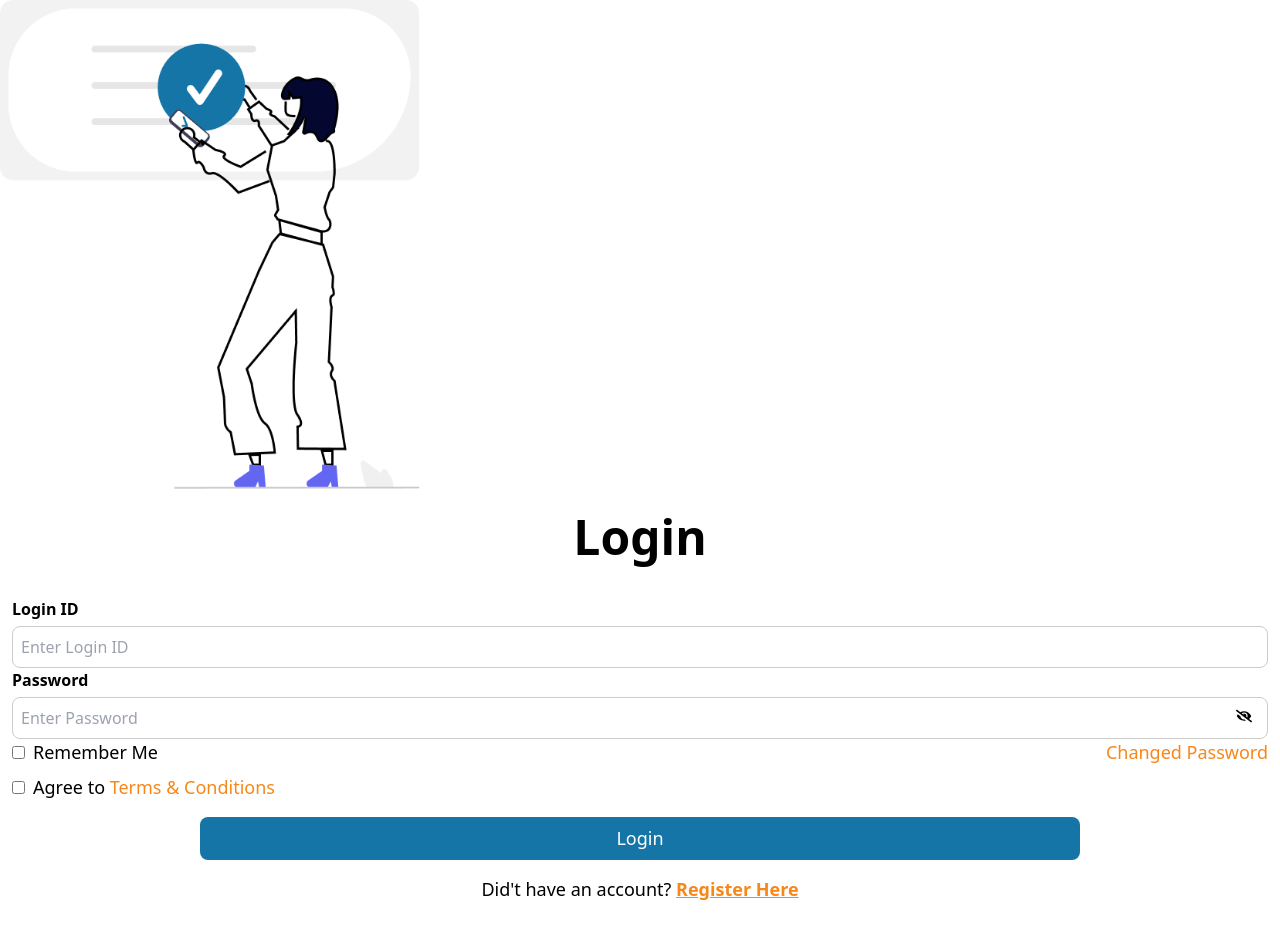
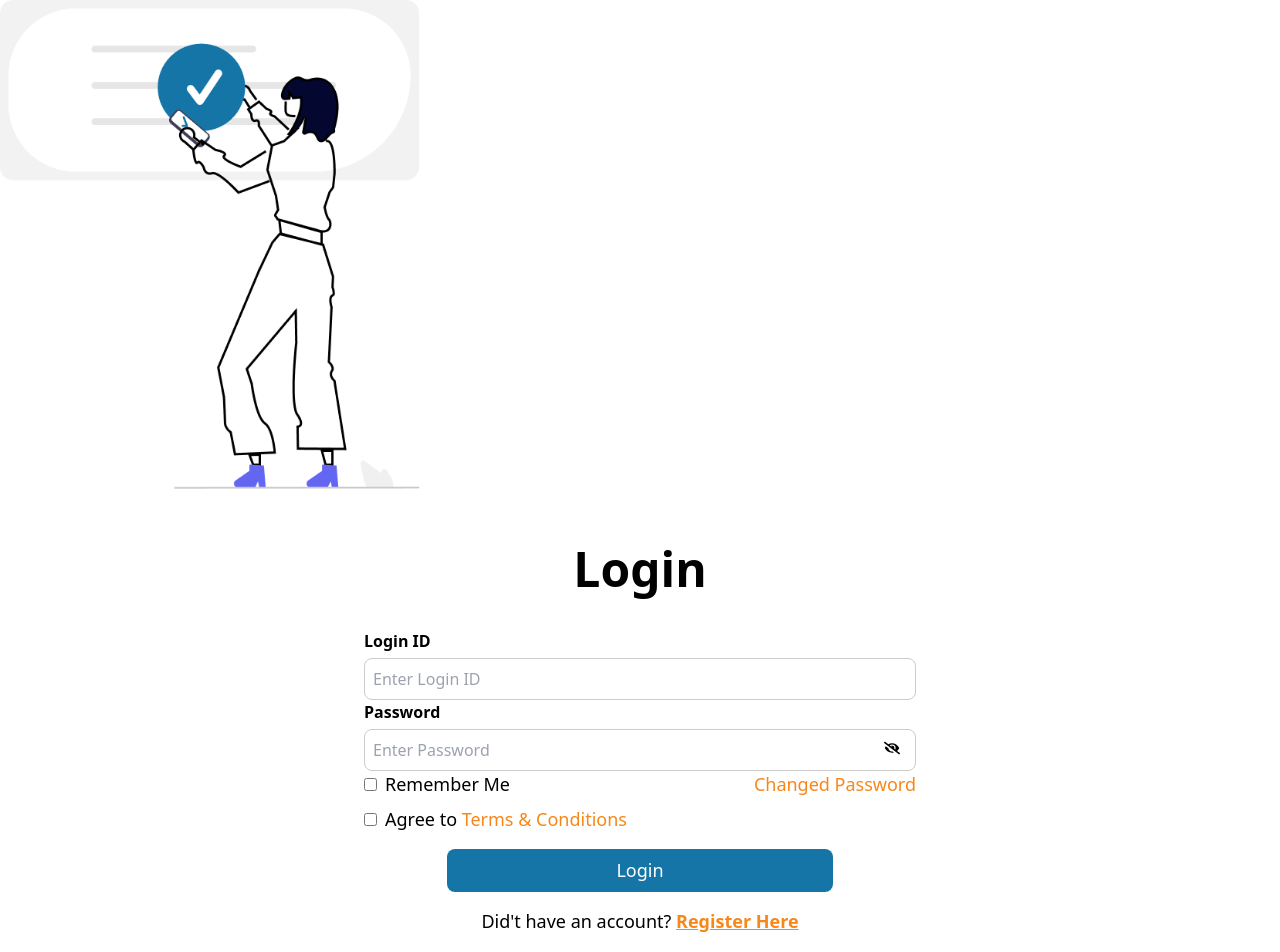
Before and after one commit to abdurrahmanrahat/react-styled-component, a React (Vite) app: page / in a window 1280 px wide. Shown: the top 952 px of the page. Before the commit the page ends 915 px from the top, so only its background shows below. Built offline with nearby package versions, Linux system fonts and the light colour scheme.

Commit message:
form container div

```diff
--- a/src/App.jsx
+++ b/src/App.jsx
@@ -130,7 +130,22 @@ function App() {
   // img tag
   const StyledImgTag = styled.img`
     @media (min-width: 768px) {
+      width: 300px;
+    }
+    @media (min-width: 968px) {
       width: 420px;
+    }
+  `;
+
+  // form container div
+  const StyledFormContainer = styled.div`
+    margin-left: auto;
+    margin-right: auto;
+    width: 100%;
+    padding: 16px;
+    @media (min-width: 768px) {
+      width: 50%;
+      padding: 32px;
     }
   `;
 
@@ -138,10 +153,10 @@ function App() {
     <div className="md:flex items-center gap-4 my-8 md:my-0 lg:p-12">
       {/* image */}
       <StyledImgDiv>
-        <StyledImgTag src={FormImg} alt="login img"/>
+        <StyledImgTag src={FormImg} alt="login img" />
       </StyledImgDiv>
       {/* form fields */}
-      <div className="md:w-1/2 mx-auto w-full p-4 md:p-8">
+      <StyledFormContainer>
         <StyledForm>
           <StyledHeadingTitleDiv>
             <StyleHeadingTitle>Login</StyleHeadingTitle>
@@ -193,7 +208,7 @@ function App() {
             </LabelText>
           </StyledBtnRegDiv>
         </StyledForm>
-      </div>
+      </StyledFormContainer>
     </div>
   );
 }
```
